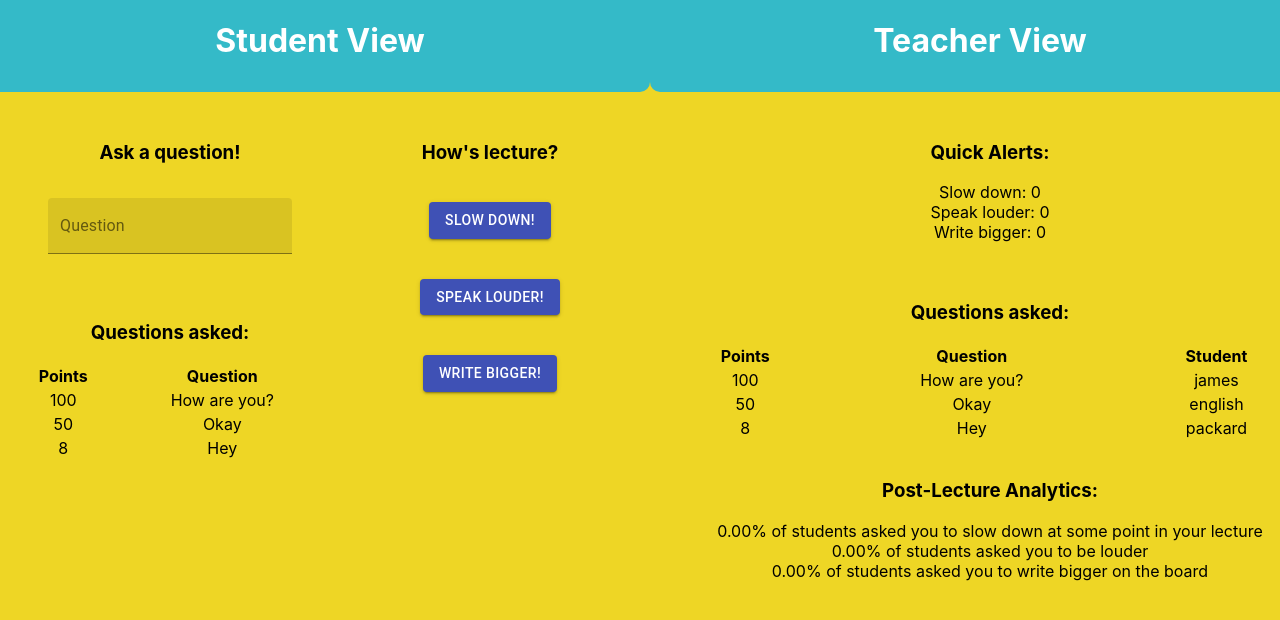
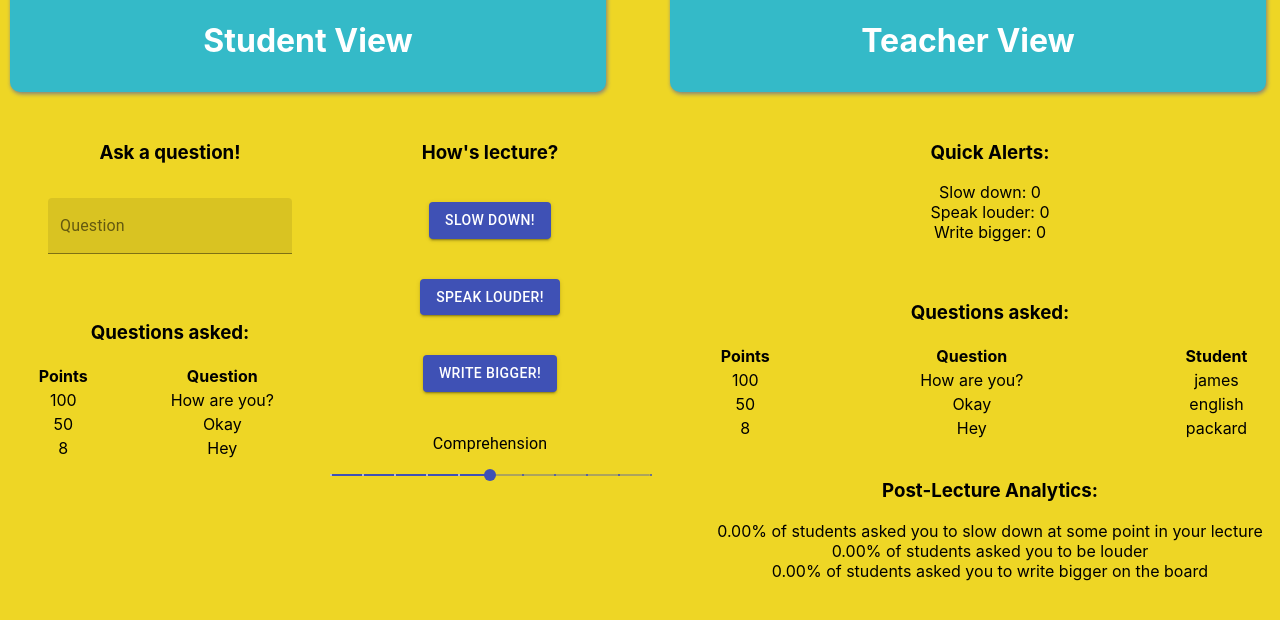
Before and after one commit to spayra1/LectureSense, a React (Create React App) app: page / in a window 1280 px wide. Shown: the top 620 px of the page. Built offline with nearby package versions, Linux system fonts and the light colour scheme.

Commit message:
added comprehension front end

```diff
--- a/src/App.css
+++ b/src/App.css
@@ -37,26 +37,25 @@
 }
 
 .teacher-section {
-  border-left: 0px solid rgb(87, 87, 87);
+  border-left: px solid rgb(87, 87, 87);
 }
 
 .row {
   display: flex;
 }
 
-.btn {
-  background-color: #32b7c6;
-}
+
 
 .bar {
   color: white;
-  width: 100%;
+  width: 90%;
   background-color: #34bac8;
-  margin: -20px;
+  margin-top: -20px;
   margin-bottom: 30px;
   padding: 10px;
   border-bottom-left-radius: 10px;
   border-bottom-right-radius: 10px;
+  box-shadow: 1px 2px 4px gray;
 }
 
 .col {
--- a/src/components/StudentFeedback.js
+++ b/src/components/StudentFeedback.js
@@ -2,6 +2,8 @@ import React, { useState } from 'react';
 import Button from '@material-ui/core/Button';
 import { createMuiTheme, withStyles, makeStyles } from '@material-ui/core/styles';
 import { green, indigo } from '@material-ui/core/colors';
+import Typography from '@material-ui/core/Typography';
+import Slider from '@material-ui/core/Slider';
 
 const StudentFeedback = ({s, ss, l, sl, b, sb}) => {
 
@@ -21,6 +23,17 @@ const StudentFeedback = ({s, ss, l, sl, b, sb}) => {
         <ColorButton onClick={() => ss(s + 1)} variant="contained" color='primary' className="btn">Slow down!</ColorButton>
         <ColorButton onClick={() => sl(l + 1)} variant="contained" color='primary' className='btn'>Speak louder!</ColorButton>
         <ColorButton onClick={() => sb(b + 1)} variant="contained" color='primary' className='btn'>Write bigger!</ColorButton>
+        <Typography id="discrete-slider-small-steps" gutterBottom style={{paddingTop: 20}}>
+        Comprehension
+      </Typography>
+      <Slider
+        defaultValue={5}
+        step={1}
+        marks
+        min={0}
+        max={10}
+        valueLabelDisplay="auto"
+      />
     </div>
     )
 };
--- a/src/components/TeacherQuestions.js
+++ b/src/components/TeacherQuestions.js
@@ -1,5 +1,6 @@
 import React from 'react';
 import './css/Question.css';
+import Divider from '@material-ui/core/Divider';
 
 const TeacherQuestions = ({q}) => {
     let questionList = q
@@ -10,7 +11,7 @@ const TeacherQuestions = ({q}) => {
 
     function mapQuestions(questions) {
         return questions.map(q =>
-        <tr key={q.id}>
+        <tr key={q.id} className="question">
             <td>{q.votes}</td>
             <td>{q.question}</td>
             <td>{q.studentName}</td>
--- a/src/components/css/Question.css
+++ b/src/components/css/Question.css
@@ -3,5 +3,5 @@
 }
 
 .questions-table tr {
-  border-bottom: 2px solid #aaa;
+  border-bottom: 2px solid rgb(0, 0, 0);
 }
```
